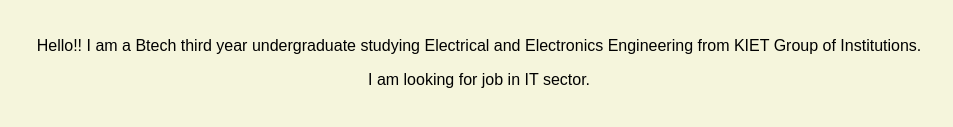
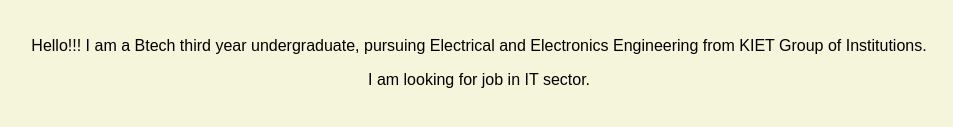
Before and after one commit to udit914/udit914.github.io, a plain HTML site: page index.html in a window 1280 px wide. Shown: the part 579-706 px from the top of the page, without its empty margins (161-1114 px from the left). Drawn offline with Linux system fonts and the light colour scheme.

Commit message:
Update index.html

```diff
--- a/index.html
+++ b/index.html
@@ -18,7 +18,7 @@
     <img src="images/image.jpeg" height="25%" width="15%" alt="Image">
     <h1>Udit Narayan Singh</h1>
     <h2>About Me</h2>
-    <p> Hello!! I am a Btech third year undergraduate studying Electrical and Electronics Engineering from KIET Group of Institutions.</p>
+    <p> Hello!!! I am a Btech third year undergraduate, pursuing Electrical and Electronics Engineering from KIET Group of Institutions.</p>
     <p> I am looking for job in IT sector.</p>
     <h2>Credentials and Portfolio</h2>
 
```
